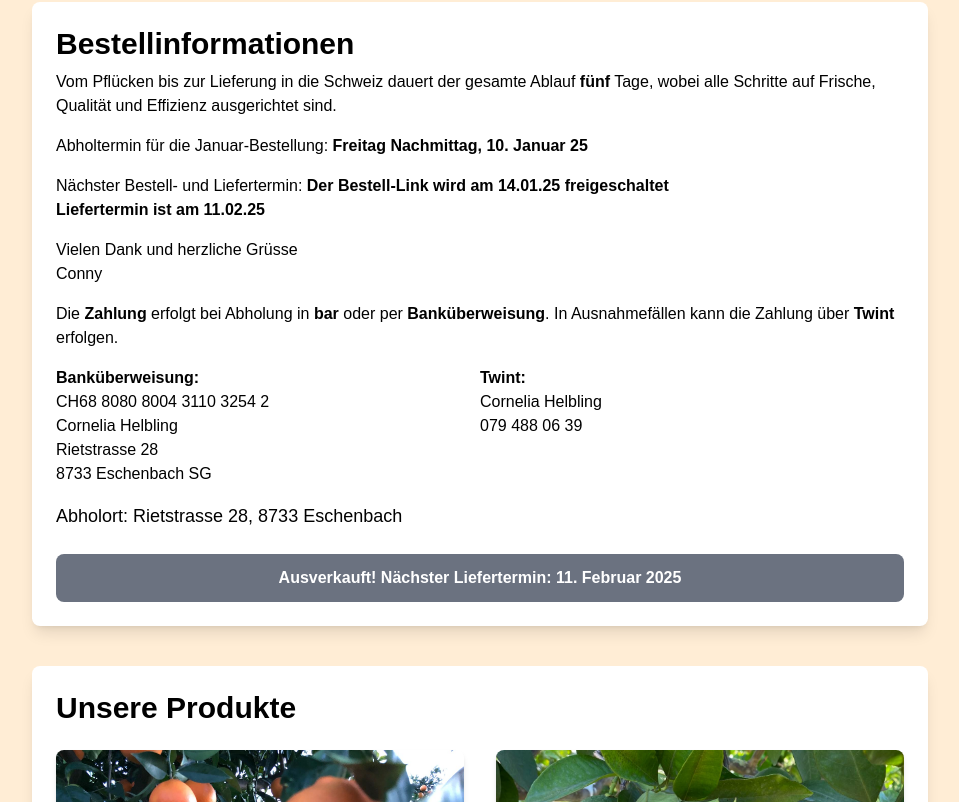
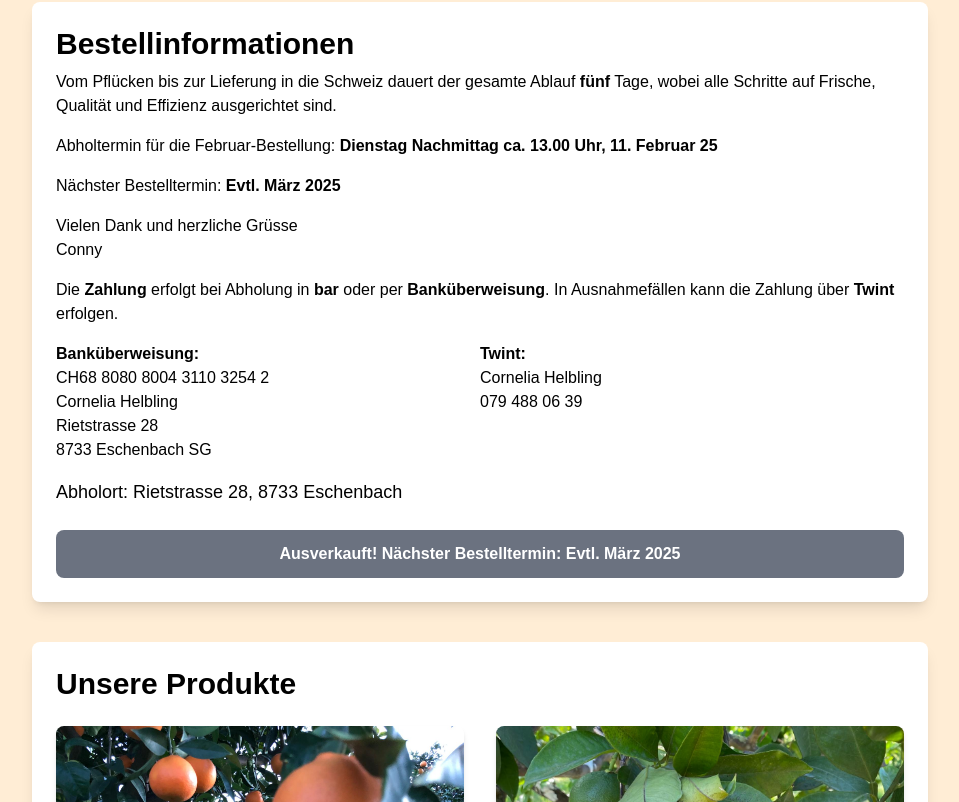
Before and after one commit to nikoizelin/bioorangen, a React (Create React App) app: page / in a window 1280 px wide. Shown: the part 398-1200 px from the top of the page, without its empty margins (160-1119 px from the left). Built offline with nearby package versions, Linux system fonts and the light colour scheme; no server answers; the database is empty; the HTML template or start-up script is replaced by a standard one.

Commit message:
new text updt

```diff
--- a/src/BioOrangen.js
+++ b/src/BioOrangen.js
@@ -61,11 +61,10 @@ const BioOrangen = () => {
           ausgerichtet sind.
         </p>
         <p className="mt-4 text-md">
-          Abholtermin für die Januar-Bestellung: <b>Freitag Nachmittag, 10. Januar 25</b>
+          Abholtermin für die Februar-Bestellung: <b>Dienstag Nachmittag ca. 13.00 Uhr, 11. Februar 25</b>
         </p>
         <p className="mt-4 text-md">
-          Nächster Bestell- und Liefertermin: <b>Der Bestell-Link wird am 14.01.25 freigeschaltet<br></br>
-          Liefertermin ist am 11.02.25</b>
+          Nächster Bestelltermin: <b> Evtl. März 2025</b>
         </p>
         <p className="mt-4 text-md">
           Vielen Dank und herzliche Grüsse <br></br>
@@ -91,7 +90,7 @@ const BioOrangen = () => {
           Abholort: Rietstrasse 28, 8733 Eschenbach<br></br>
         </h2>
         <button onClick={goToOrder} className={"mt-6 w-full text-white font-semibold py-3 rounded-lg transition-colors duration-300 " + (isDeactivated ? 'bg-orange-500 hover:bg-orange-600' : 'bg-gray-500 hover:bg-gray-600')}>
-          {isDeactivated ? "Jetzt bestellen!" : "Ausverkauft! Nächster Liefertermin: 11. Februar 2025"}
+          {isDeactivated ? "Jetzt bestellen!" : "Ausverkauft! Nächster Bestelltermin: Evtl. März 2025"}
         </button>
       </section>
 
```
